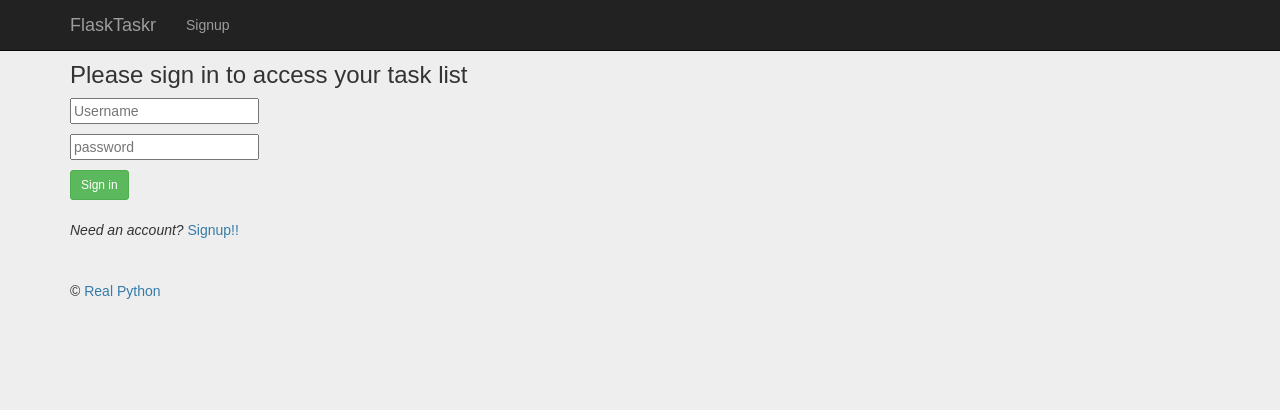
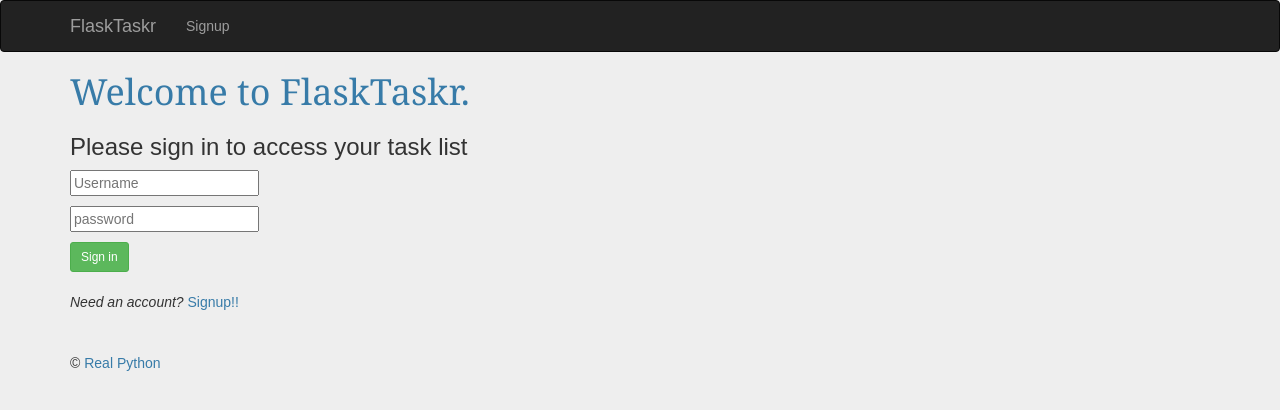
Before and after one commit to OrionsSuspenders/flasktaskr-heroku, a Flask app: page / in a window 1280 px wide. Shown: the top 410 px of the page. Run offline with Flask 2, Linux system fonts and the light colour scheme; some libraries are stand-ins or nearby versions.

Commit message:
fixed navbar

```diff
--- a/project/templates/_base.html
+++ b/project/templates/_base.html
@@ -13,7 +13,7 @@
   </head>
   <body>
 
-    <div class="navbar navbar-inverse navbar-fixed-top" role="navigation">
+    <div class="navbar navbar-inverse navbar-fixed-center" role="navigation">
       <div class="container">
         <div class="navbar-header">
           <button type="button" class="navbar-toggle" data-toggle="collapse" data-target=".navbar-collapse">
@@ -27,9 +27,9 @@
         <div class="collapse navbar-collapse">
           <ul class="nav navbar-nav">
             {% if not session.logged_in %}
-              <li><a href=" {{ url_for('users.register') }} ">Signup</a></li>
+              <li><a href="{{ url_for('users.register') }}">Signup</a></li>
             {% else %}
-              <li><a href=" {{ url_for('users.logout') }} ">Signout</a></li>
+              <li><a href="{{ url_for('users.logout') }}">Signout</a></li>
             {% endif %}
           </ul>
           {% if session.logged_in %}
@@ -63,7 +63,7 @@
     </div><!-- /.container -->
 
     <!-- scripts -->
-    <script src="//code.jquery.com/jquery-1.11.3.min.js"></script>
+    <script src="//code.jquery.com/ui/1.11.4/jquery-ui.min.js"></script>
     <script src="//maxcdn.bootstrapcdn.com/bootstrap/3.3.4/js/bootstrap.min.js"></script>
   </body>
 </html>
--- a/project/templates/login.html
+++ b/project/templates/login.html
@@ -1,4 +1,5 @@
 {% extends "_base.html" %}
+
 {% block content %}
 
 <h1>Welcome to FlaskTaskr.</h1>
```
Also changed, not shown: project/test.db, 1 other file.
